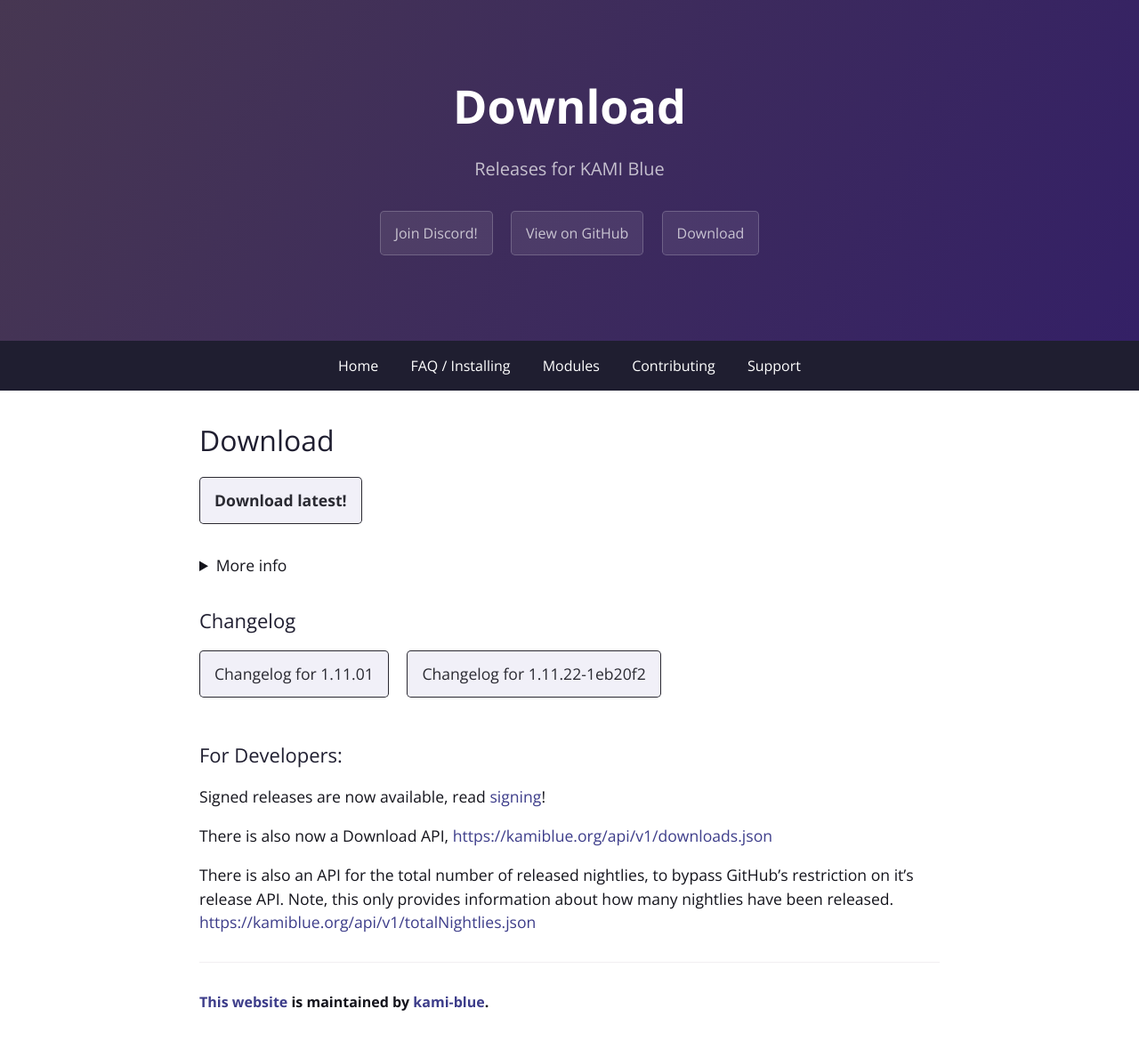
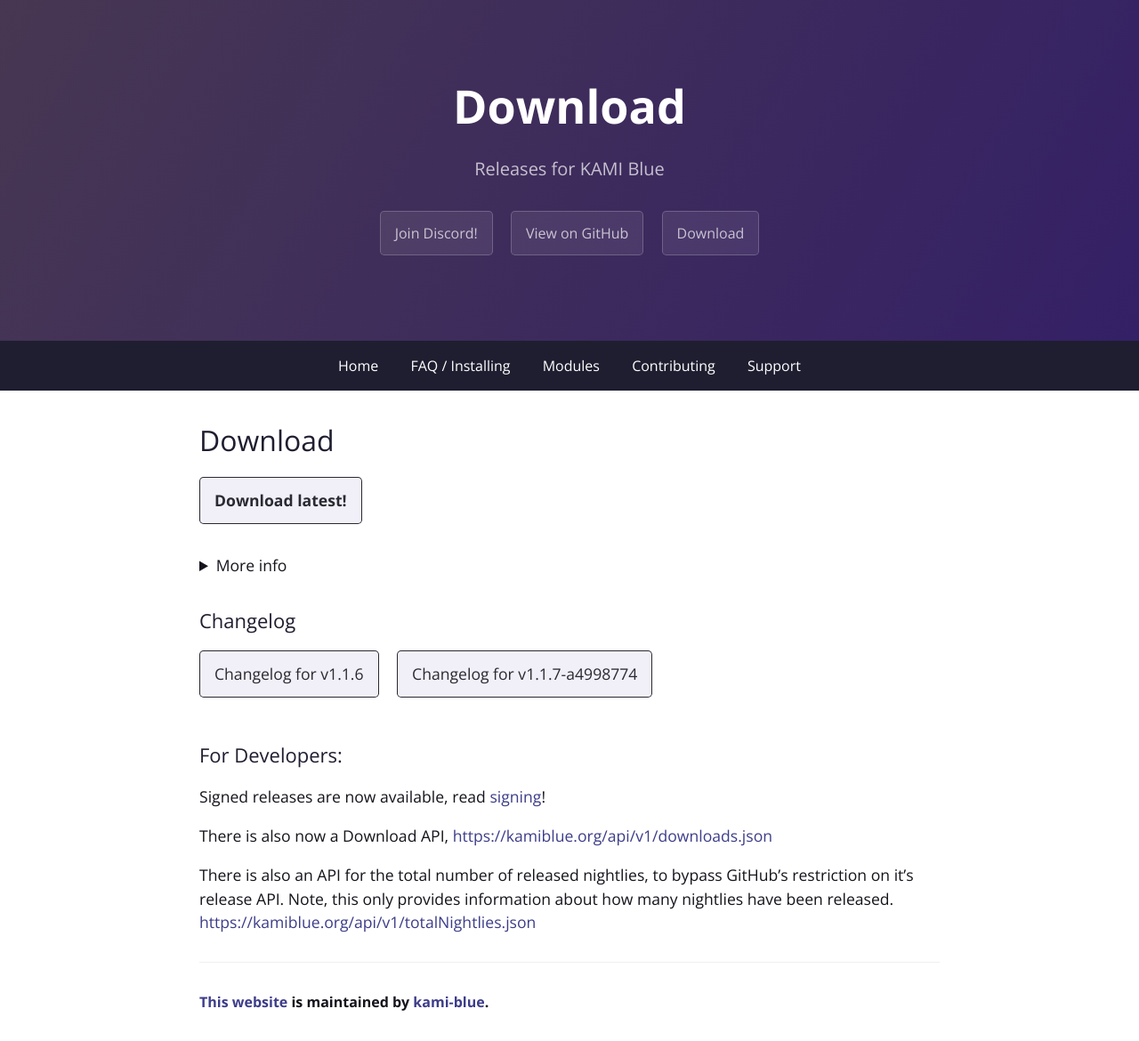
Before and after one commit to kami-blue/website, a Jekyll site: the page built from download.md, in a window 1280 px wide. Shown: the whole page at 89% size. Built offline with Jekyll 4.4.1, drawn with Linux system fonts in a browser that asks for light colours.

Commit message:
Revert "[bump] Release 1.11.22-1eb20f2"
This reverts commit 44d606e7c50a9807e64c80ad167b578d3082e23c.

```diff
--- a/_config.yml
+++ b/_config.yml
@@ -5,15 +5,15 @@ google_analytics: UA-157505961-1
 github:
   repository_url: https://github.com/kami-blue/client
   website_url: https://github.com/kami-blue/website
-  jar_url: https://github.com/kami-blue/client/releases/download/1.11.22-1eb20f2/kamiblue-1.11.22-1eb20f2.jar
-  jar_sig_url: https://github.com/kami-blue/client/releases/download/1.11.22-1eb20f2/kamiblue-1.11.22-1eb20f2.jar.sig
-  beta_jar_url: https://github.com/kami-blue/nightly-releases/releases/download/1.11.22-1eb20f2/kamiblue-1.11.22-1eb20f2.jar
-cur_ver: 1.11.01
-beta_ver: 1.11.22-1eb20f2
+  jar_url: https://github.com/kami-blue/client/releases/download/v1.1.6/KAMI-Blue-v1.1.6-release.jar
+  jar_sig_url: https://github.com/kami-blue/client/releases/download/v1.1.6/KAMI-Blue-v1.1.6-release.jar.sig
+  beta_jar_url: https://github.com/kami-blue/nightly-releases/releases/download/1.1.7-a4998774/kamiblue-1.1.7-a4998774-release.jar
+cur_ver: v1.1.6
+beta_ver: v1.1.7-a4998774
 discord_url: https://kamiblue.org/discord
 downloads_api_ver: v1
 totalNightlies_api_ver: v1
-build_number: 829
+build_number: 828
 theme: jekyll-theme-cayman
 gems:
   - jekyll-seo-tag
```
